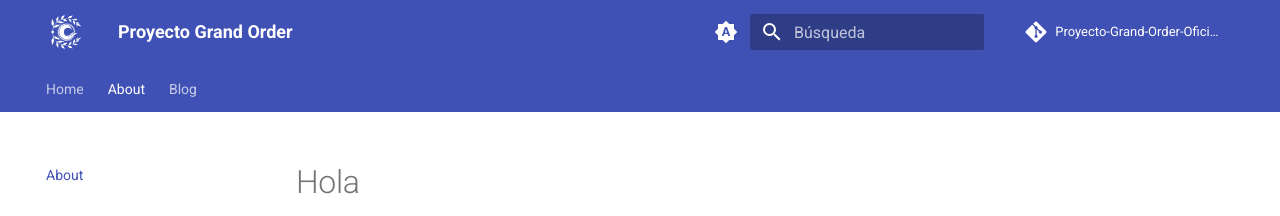
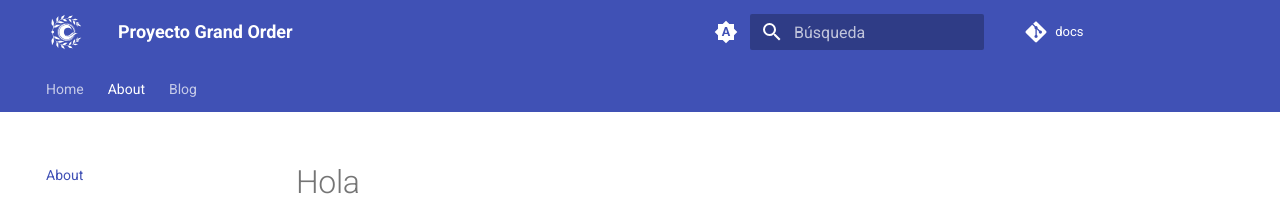
Before and after one commit to Proyecto-Grand-Order-Oficial/docs, an MkDocs documentation site: the page built from docs/about.md, in a window 1280 px wide. Shown: the top 216 px of the page. Built offline with MkDocs 1.6.1 and Material for MkDocs 9.7.7, drawn with Linux system fonts in a browser that asks for light colours; comment, search, counter and statistics services are not loaded.

Commit message:
fix: Update repo_name in mkdocs.yml for correct project reference

```diff
--- a/mkdocs.yml
+++ b/mkdocs.yml
@@ -1,7 +1,7 @@
 site_name: Proyecto Grand Order
 site_url: https://proyectograndorder.es/docs
 repo_url: https://github.com/Proyecto-Grand-Order-Oficial/docs
-repo_name: Proyecto-Grand-Order-Oficial/docs
+repo_name: docs
 
 extra_css:
   - assets/styles/extra.css
```
